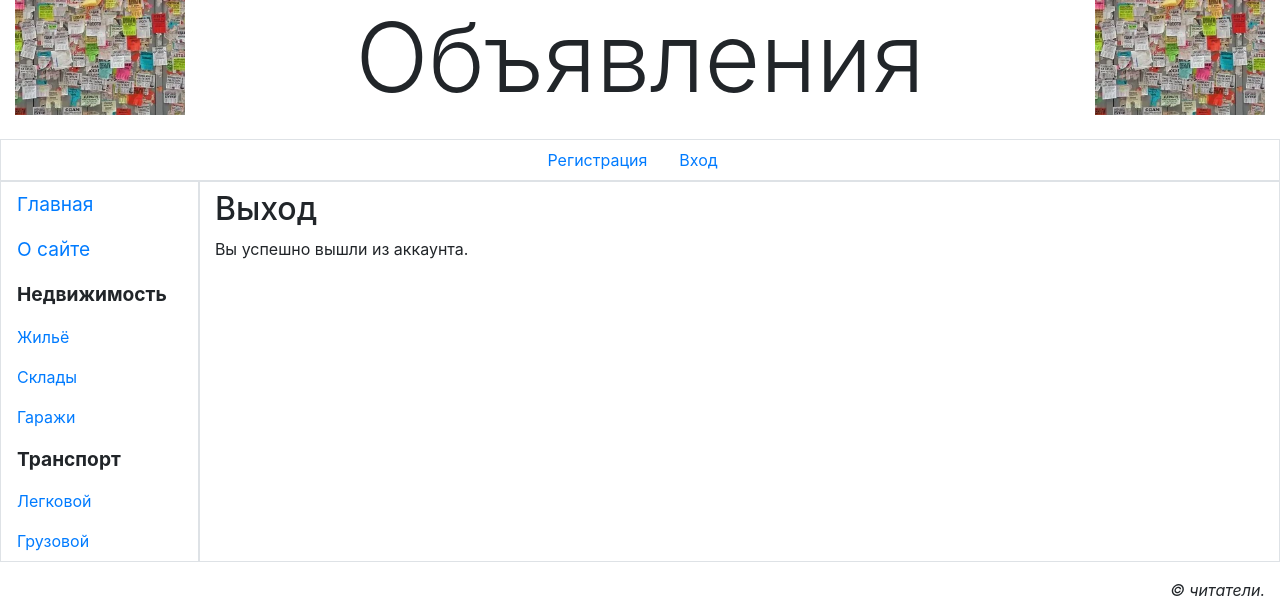
After one commit to Dmitrykevich/Django_3_0_practice, a Django app: page /accounts/logout/ in a window 1280 px wide. The commit adds this page. Shown: the top 602 px of the page. Run offline with Django 3.2, Linux system fonts and the light colour scheme; the visitor is signed in with stand-in values (Sample User, id 1); some libraries are stand-ins or nearby versions.

Commit message:
32.2.3. Веб-страница выхода

```diff
--- a/bboard/main/templates/layout/basic.html
+++ b/bboard/main/templates/layout/basic.html
@@ -28,7 +28,7 @@
                 <a class="dropdown-item" href="#">Изменить личные данные</a>
                 <a class="dropdown-item" href="#">Изменить пароль</a>
                 <div class="dropdown-divider"></div>
-                <a class="dropdown-item" href="#">Выйти</a>
+                <a class="dropdown-item" href="{%  url 'main:logout' %}">Выйти</a>
                 <div class="dropdown-divider"></div>
                 <a class="dropdown-item" href="#">Удалить</a>
             </div>
--- /dev/null
+++ b/bboard/main/templates/main/logout.html
@@ -0,0 +1,6 @@
+{% extends 'layout/basic.html' %}
+{% block title %}Выход{% endblock %}
+{% block content %}
+<h2>Выход</h2>
+<p>Вы успешно вышли из аккаунта.</p>
+{% endblock %}
--- a/bboard/main/urls.py
+++ b/bboard/main/urls.py
@@ -1,11 +1,12 @@
 from django.urls import path
 
-from .views import index, other_page, BBLoginView, profile
+from .views import index, other_page, BBLoginView, profile, BBLogoutView
 
 
 app_name = 'main'
 
 urlpatterns = [
+    path('accounts/logout/', BBLogoutView.as_view(), name='logout'),
     path('accounts/profile/', profile, name='profile'),
     path('accounts/login/', BBLoginView.as_view(), name='login'),
     path('<str:page>/', other_page, name='other'),
--- a/bboard/main/views.py
+++ b/bboard/main/views.py
@@ -2,8 +2,9 @@ from django.shortcuts import render
 from django.http import HttpResponse, Http404
 from django.template import TemplateDoesNotExist
 from django.template.loader import get_template
-from django.contrib.auth.views import LoginView
+from django.contrib.auth.views import LoginView, LogoutView
 from django.contrib.auth.decorators import login_required
+from django.contrib.auth.mixins import LoginRequiredMixin
 
 
 def index(request):
@@ -25,3 +26,7 @@ class BBLoginView(LoginView):
 @login_required
 def profile(request):
     return render(request, 'main/profile.html')
+
+
+class BBLogoutView(LoginRequiredMixin, LogoutView):
+    template_name = 'main/logout.html'
```
